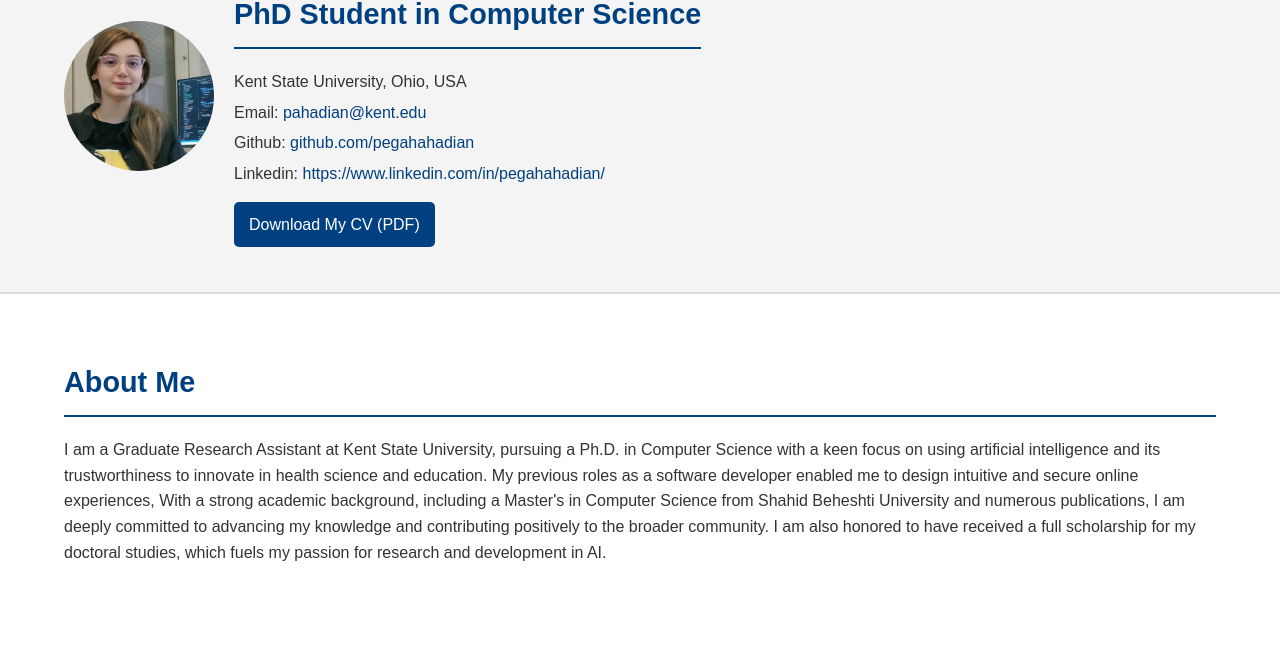
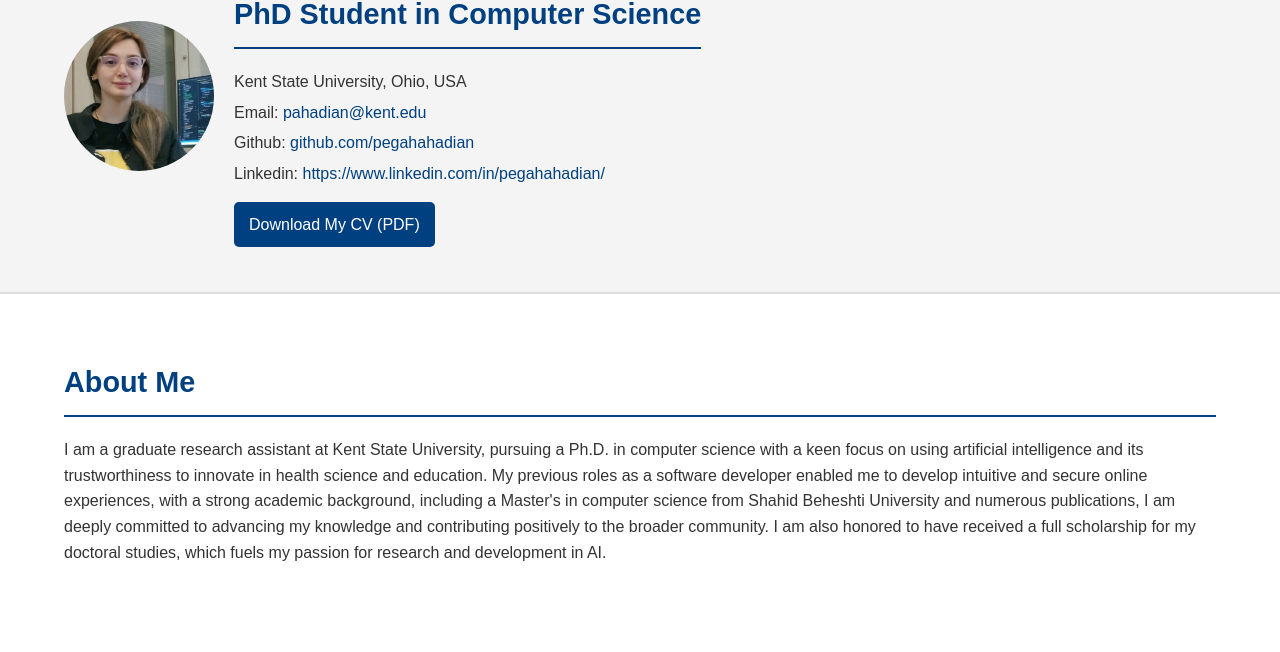
Before and after one commit to pegahahadian/PegahAhadian.github.io, a plain HTML site: page index.html in a window 1280 px wide. Shown: the part 140-792 px from the top of the page. Drawn offline with Linux system fonts and the light colour scheme.

Commit message:
Update index.html

```diff
--- a/index.html
+++ b/index.html
@@ -29,7 +29,7 @@
         <section id="about-me">
         <div class="container">
             <h2>About Me</h2>
-            <p>I am a Graduate Research Assistant at Kent State University, pursuing a Ph.D. in Computer Science with a keen focus on using artificial intelligence and its trustworthiness to innovate in health science and education. My previous roles as a software developer enabled me to design intuitive and secure online experiences, With a strong academic background, including a Master's in Computer Science from Shahid Beheshti University and numerous publications, I am deeply committed to advancing my knowledge and contributing positively to the broader community. I am also honored to have received a full scholarship for my doctoral studies, which fuels my passion for research and development in AI.</p>
+            <p>I am a graduate research assistant at Kent State University, pursuing a Ph.D. in computer science with a keen focus on using artificial intelligence and its trustworthiness to innovate in health science and education. My previous roles as a software developer enabled me to develop intuitive and secure online experiences, with a strong academic background, including a Master's in computer science from Shahid Beheshti University and numerous publications, I am deeply committed to advancing my knowledge and contributing positively to the broader community. I am also honored to have received a full scholarship for my doctoral studies, which fuels my passion for research and development in AI.</p>
         </div>
     </section>
 
```
